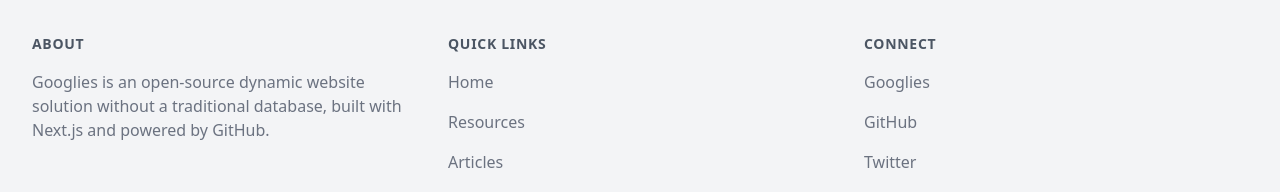
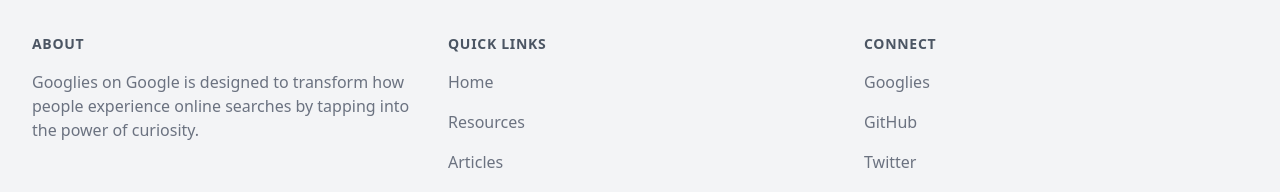
Before and after one commit to abel-yelin/googlies, a Next.js app: page / in a window 1280 px wide. Shown: the part 2312-2504 px from the top of the page. Built offline with nearby package versions, Linux system fonts and the light colour scheme; no server answers.

Commit message:
Update Footer.js

```diff
--- a/src/components/Footer.js
+++ b/src/components/Footer.js
@@ -9,7 +9,7 @@
           <div>
             <h3 className="text-sm font-semibold text-gray-600 tracking-wider uppercase">About</h3>
             <p className="mt-4 text-base text-gray-500">
-              Googlies is an open-source dynamic website solution without a traditional database, built with Next.js and powered by GitHub.
+              Googlies on Google is designed to transform how people experience online searches by tapping into the power of curiosity.
             </p>
           </div>
           <div>
```
